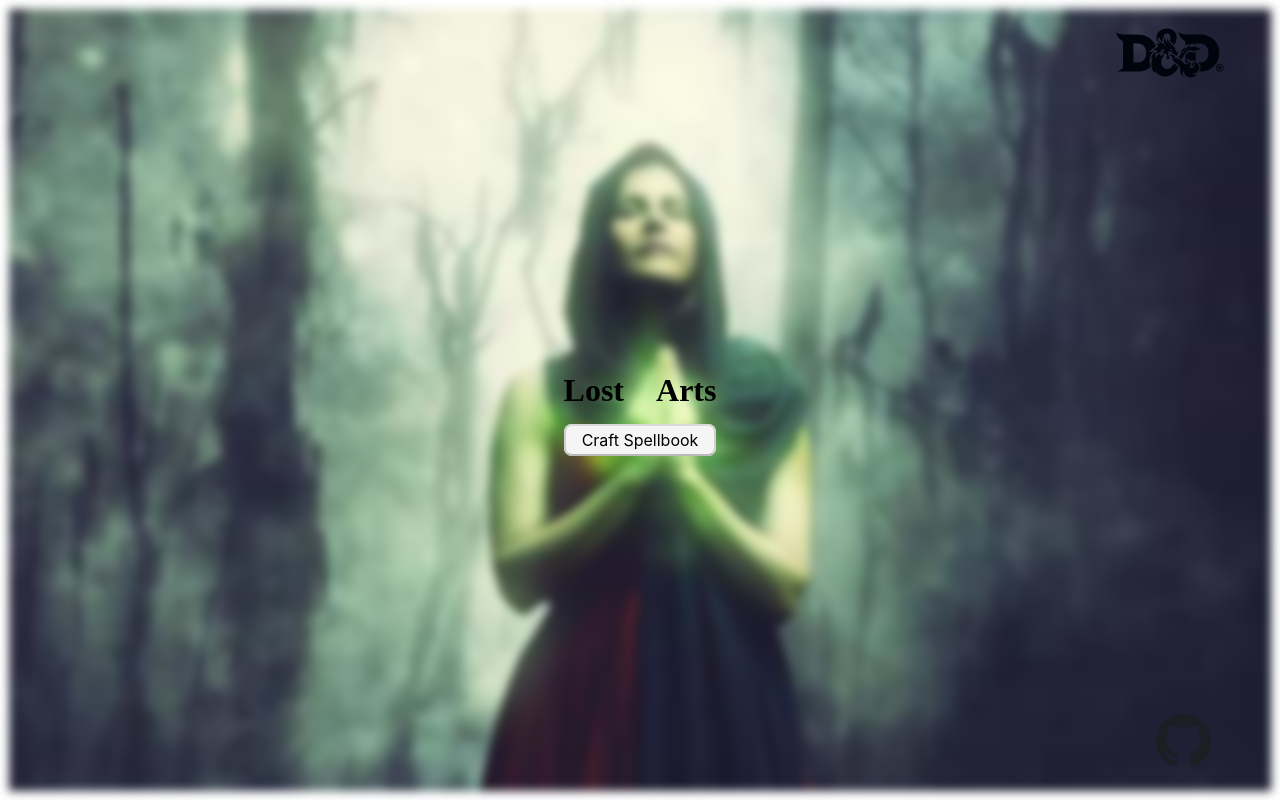
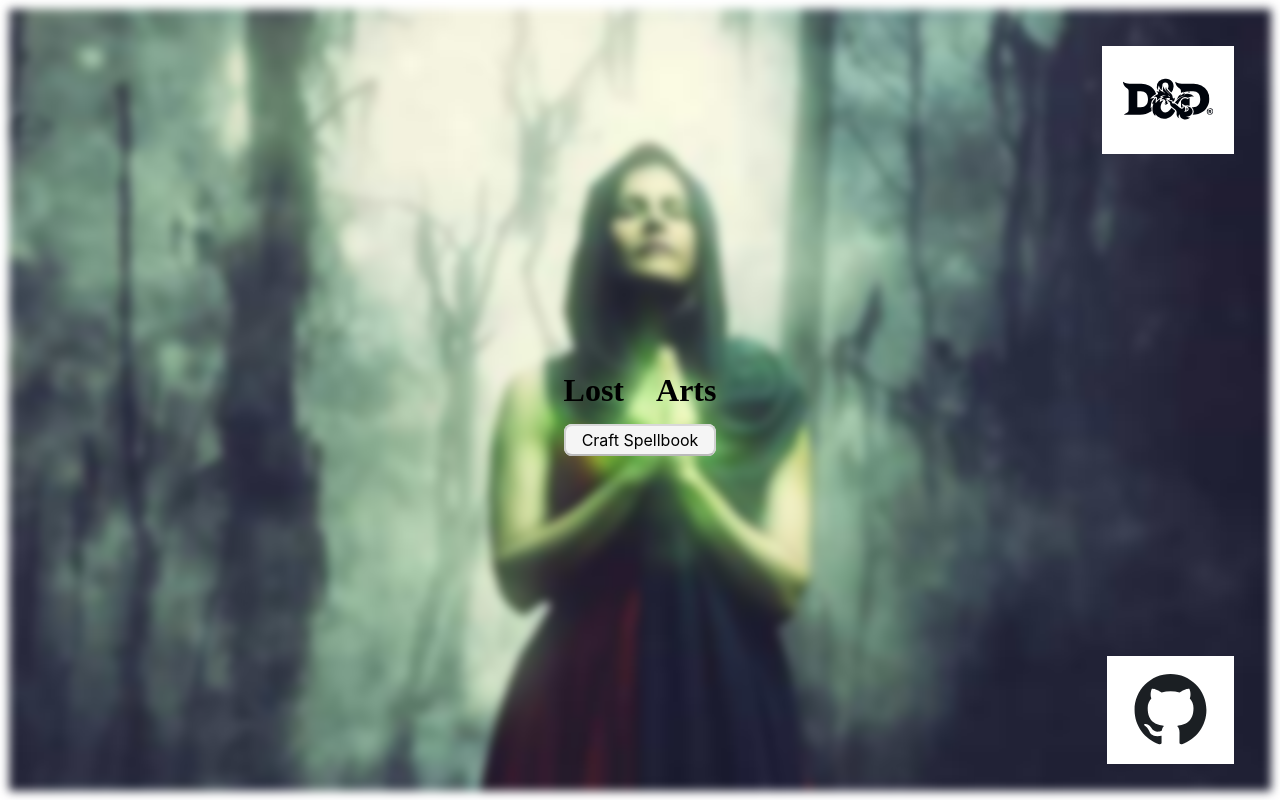
Before and after one commit to mythril-forge/spell-book, a React (Create React App) app: page / in a window 1280 px wide. Built offline with nearby package versions, Linux system fonts and the light colour scheme; a web font is replaced by a local one.

Commit message:
must color svgs via css

```diff
--- a/src/css/app.css
+++ b/src/css/app.css
@@ -89,18 +89,25 @@ input[type='color' i] {
 
 #brandproof {
 	position: absolute;
-	top: 0;
-	right: calc(2vw + 16px);
-	width: calc(6vw + 60px);
-	height: calc(6vh + 60px);
+	top: calc(2vw + 20px);
+	right: calc(2vw + 20px);
+	width: calc(5vw + 50px);
+	height: calc(5vh + 50px);
+	padding: calc((1vh + 10px)/2);
+	fill: var(--crimson-roses);
+	background: white
 }
 
 #gitproof {
 	position: absolute;
-	bottom: calc(2vh + 16px);
-	right: calc((2vw + 16px)*1.5);
-	width: calc((6vw + 60px)/2);
-	height: calc((6vh + 60px)/2);
+	bottom: calc(2vh + 20px);
+	right: calc((2vw + 20px));
+	width: calc((4vw + 40px));
+	height: calc((4vh + 40px));
+	padding: calc((1vh + 10px)/1);
+	fill: var(--crimson-roses);
+	background: white;
+
 }
 
 /* placeholder app css */
```
